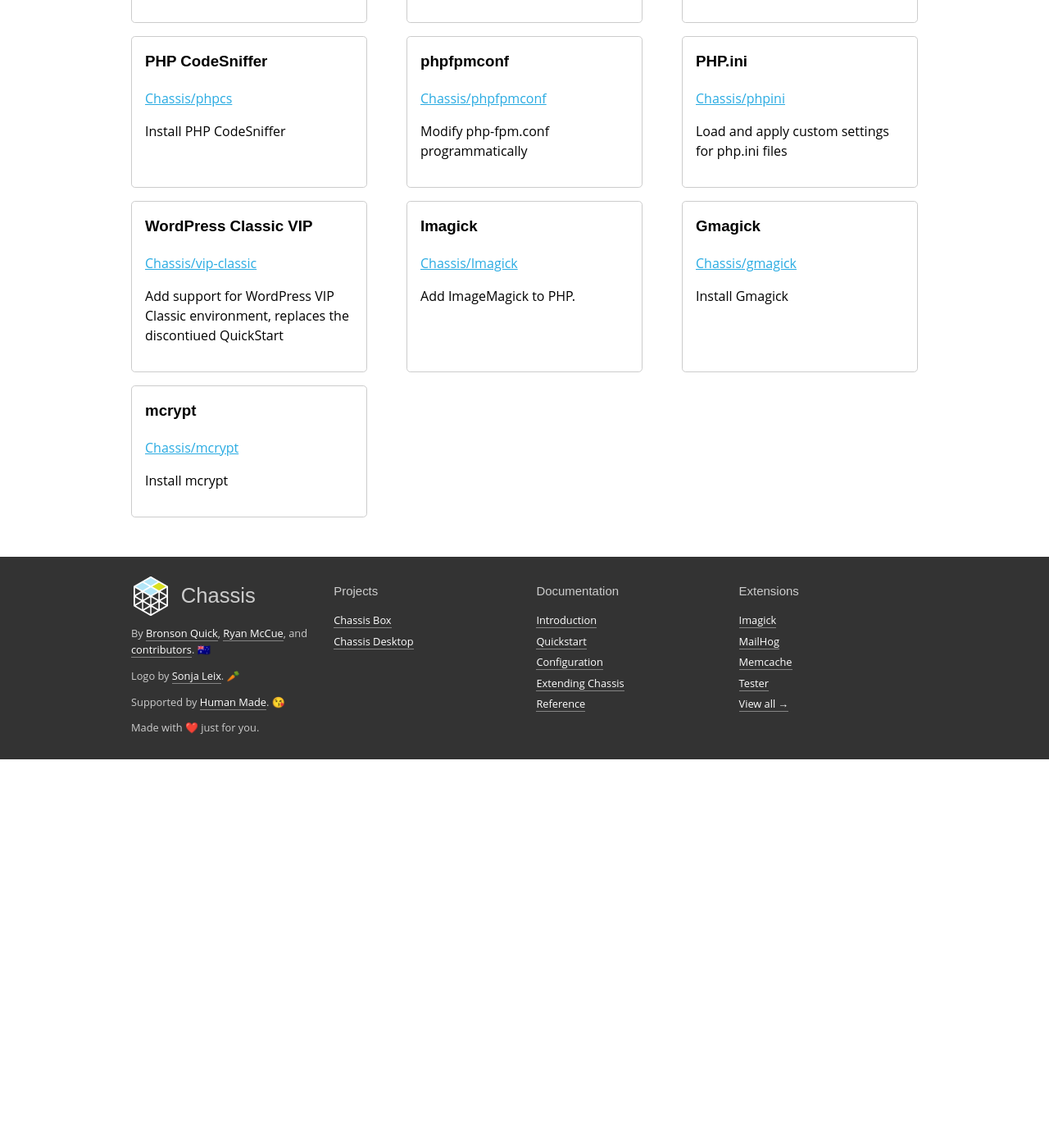
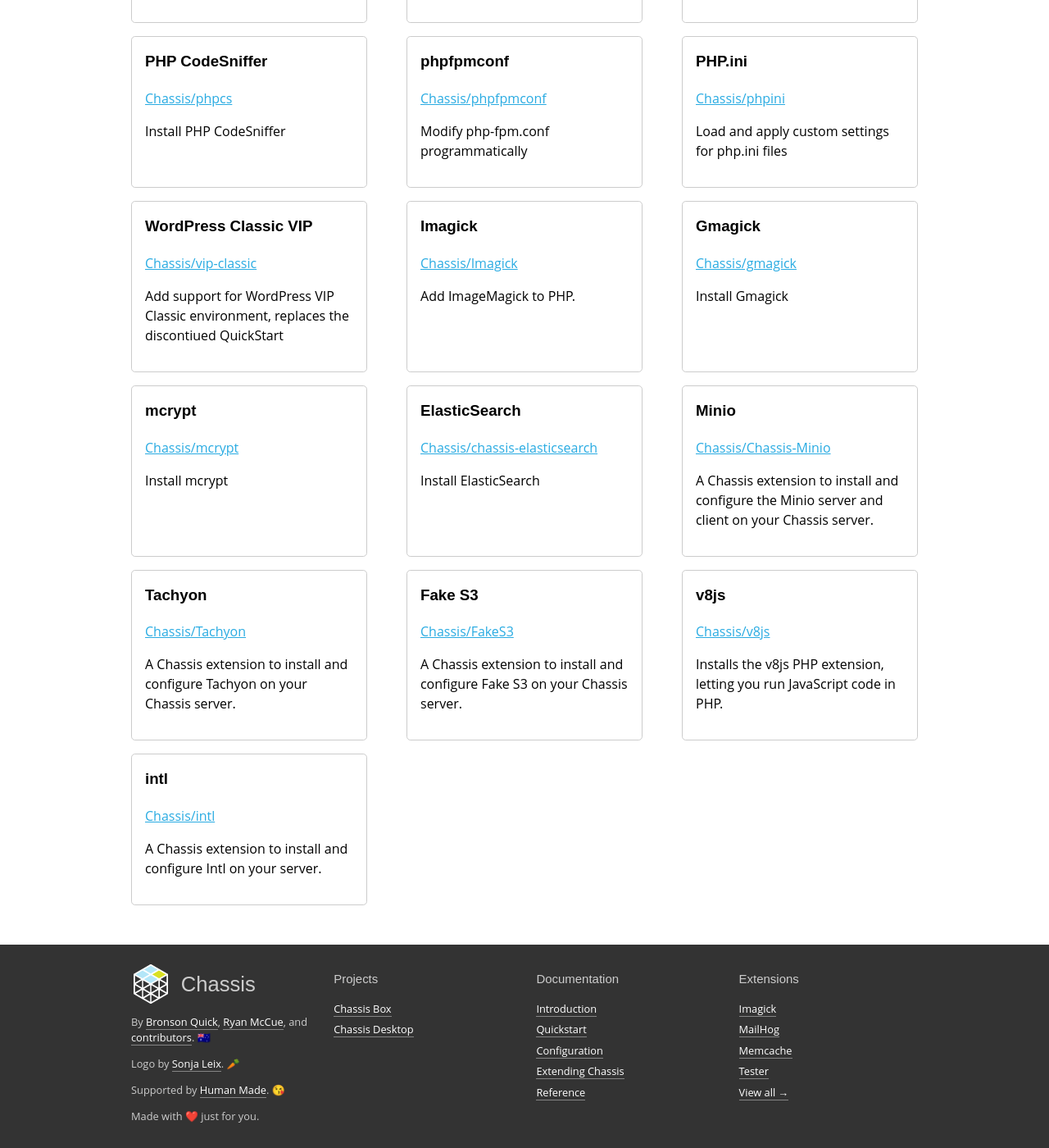
Before and after one commit to Chassis/chassis.io, a Jekyll site: the page built from extensions.md, in a window 1280 px wide and 1400 px high, scrolled down 1949 px. Shown: the whole window at 82% size. Built offline with Jekyll 4.4.1, drawn with Linux system fonts in a browser that asks for light colours; before the commit the page ends 2875 px from its top, so only the background shows below that.

Commit message:
Update the extensions list

```diff
--- a/_data/extensions.yaml
+++ b/_data/extensions.yaml
@@ -121,3 +121,27 @@
 - name: mcrypt
   repository: Chassis/mcrypt
   description: Install mcrypt
+
+- name: ElasticSearch
+  repository: Chassis/chassis-elasticsearch
+  description: Install ElasticSearch
+
+- name: Minio
+  repository: Chassis/Chassis-Minio
+  description: A Chassis extension to install and configure the Minio server and client on your Chassis server.
+
+- name: Tachyon
+  repository: Chassis/Tachyon
+  description: A Chassis extension to install and configure Tachyon on your Chassis server.
+
+- name: Fake S3
+  repository: Chassis/FakeS3
+  description: A Chassis extension to install and configure Fake S3 on your Chassis server.
+
+- name: v8js
+  repository: Chassis/v8js
+  description: Installs the v8js PHP extension, letting you run JavaScript code in PHP.
+
+- name: intl
+  repository: Chassis/intl
+  description: A Chassis extension to install and configure Intl on your server.
```
